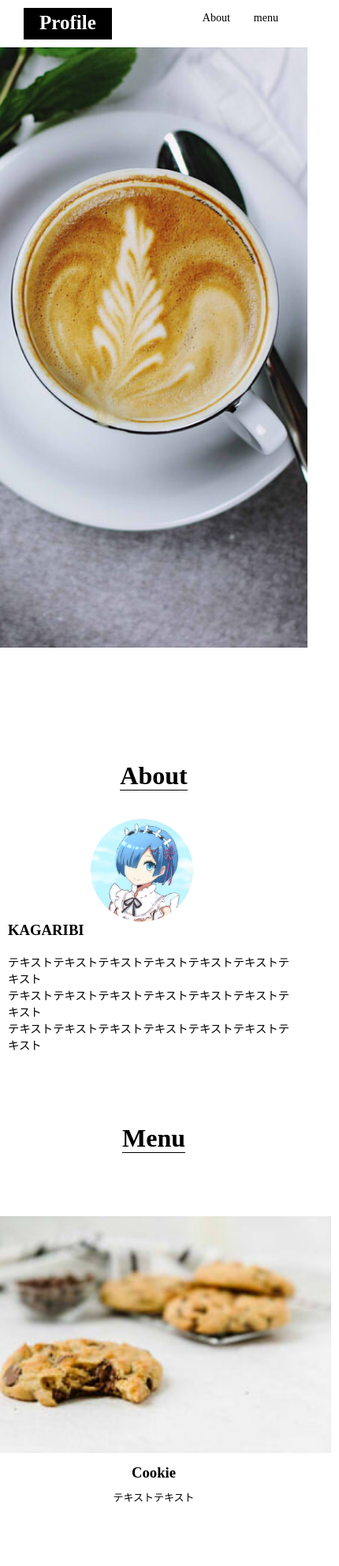
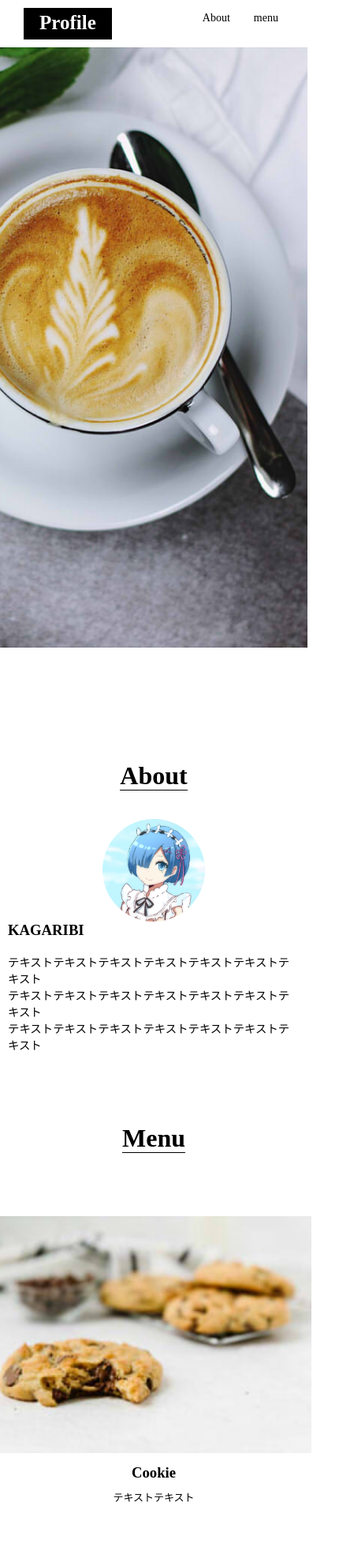
Before and after one commit to kagar-ibi/Portfoliopage, a plain HTML site: page index.html in a window 390 px wide. Shown: the top 1983 px of the page at 79% size, 430 px wide, since content can reach past the window. Drawn offline with Linux system fonts and the light colour scheme.

Commit message:
Update stylesheet lesson.css

```diff
--- a/stylesheet lesson.css
+++ b/stylesheet lesson.css
@@ -1,7 +1,6 @@
 * {
     padding: 0px;
     margin: 0px;
-    background-color:;
 }
 
 header {
@@ -147,14 +146,21 @@ h2 {
     .mainImg img {
         height: 90vh;
         object-fit: cover;
-        object-position: 77%;
+        object-position: 85%;
     }
 
     main h2 {
         font-size: 32px;
     }
     .aboutSection {
+        display: flex;
+        flex-direction: column;
         flex-wrap: wrap;
+
+    }
+
+    .aboutSection img {
+        margin-left: 30px;
     }
 
     .aboutSection p,h3{
@@ -166,6 +172,11 @@ h2 {
         font-size: 14.4px;
     }
 
+    .bicycleSection {
+        display: flex;
+        flex-direction: column;
+
+}
 
     .bicycleSection ul{
         flex-wrap: wrap;
@@ -173,6 +184,8 @@ h2 {
 
     .bicycleSection ul li img {
         height: 300px;
+        width: 400px;
+        object-fit: cover;
     }
     .bicycleSection ul li p {
         font-size: 13px;
```
